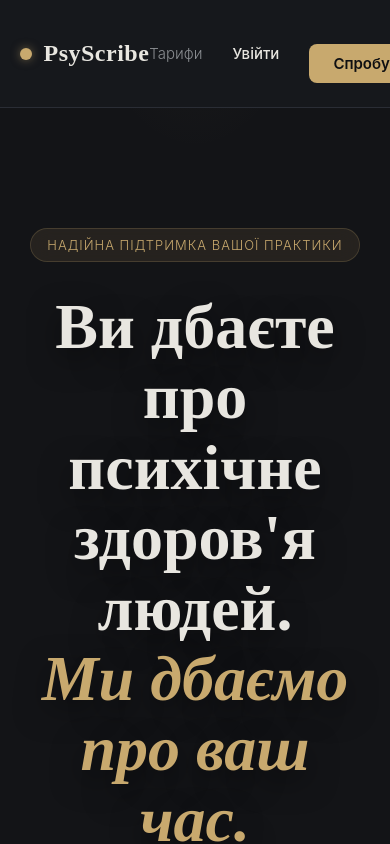
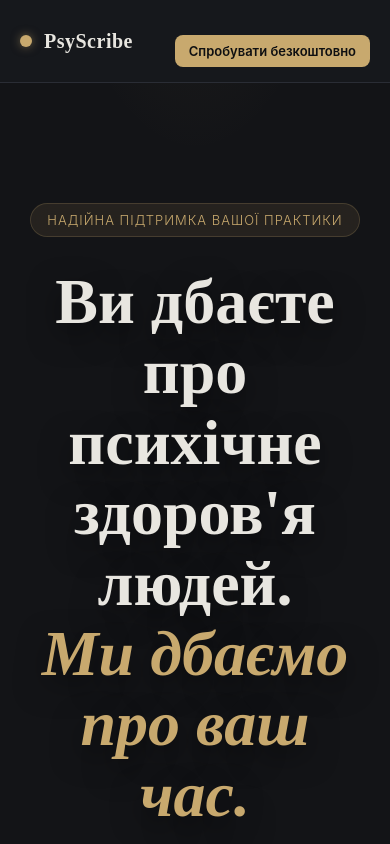
Before and after one commit to Ripper-del/PsyScribe, a React (Vite) app in the folder psyscribe-app/: page / in a window 390 px wide. Shown: the top 844 px of the page. Built offline with nearby package versions, Linux system fonts and the light colour scheme; no server answers.

Commit message:
trying something different for phones' view 4.0 (this time might actually work)

```diff
--- a/psyscribe-app/index.html
+++ b/psyscribe-app/index.html
@@ -1,10 +1,8 @@
 <!doctype html>
 <html lang="en">
   <head>
-    <meta name="viewport" content="width=device-width, initial-scale=1.0" />
     <meta charset="UTF-8" />
     <link rel="icon" type="image/svg+xml" href="/favicon.svg" />
-    <meta name="viewport" content="width=device-width, initial-scale=1.0" />
     <title>PsyScribe</title>
     <meta name="viewport" content="width=device-width, initial-scale=1.0"/>
   </head>
--- a/psyscribe-app/src/App.css
+++ b/psyscribe-app/src/App.css
@@ -1851,20 +1851,27 @@ header {
   }
 
   /* Хедер */
-  .landing-header {
+  header {
     padding: 15px 20px !important;
   }
-  .header-nav {
-    display: none !important; /* Ховаємо текстові посилання */
-  }
-  .landing-header .btn {
-    padding: 8px 16px !important;
-    font-size: 14px !important;
-  }
-  .logo {
+
+  /* Ховаємо посилання "Тарифи" та "Увійти", які є тегами <a> всередині <nav>, АЛЕ залишаємо кнопку */
+  header nav a:not(.new-session-btn) {
+    display: none !important;
+  }
+
+  /* Зменшуємо саму кнопку "Спробувати безкоштовно" */
+  header .new-session-btn {
+    padding: 8px 14px !important;
+    font-size: 13px !important;
+    white-space: normal !important;
+    text-align: center;
+  }
+
+  /* Зменшуємо текст логотипу (PsyScribe) */
+  header span {
     font-size: 20px !important;
   }
-
   /* Складаємо сітки в одну колонку */
   .hero-section,
   .problem-grid,
```
